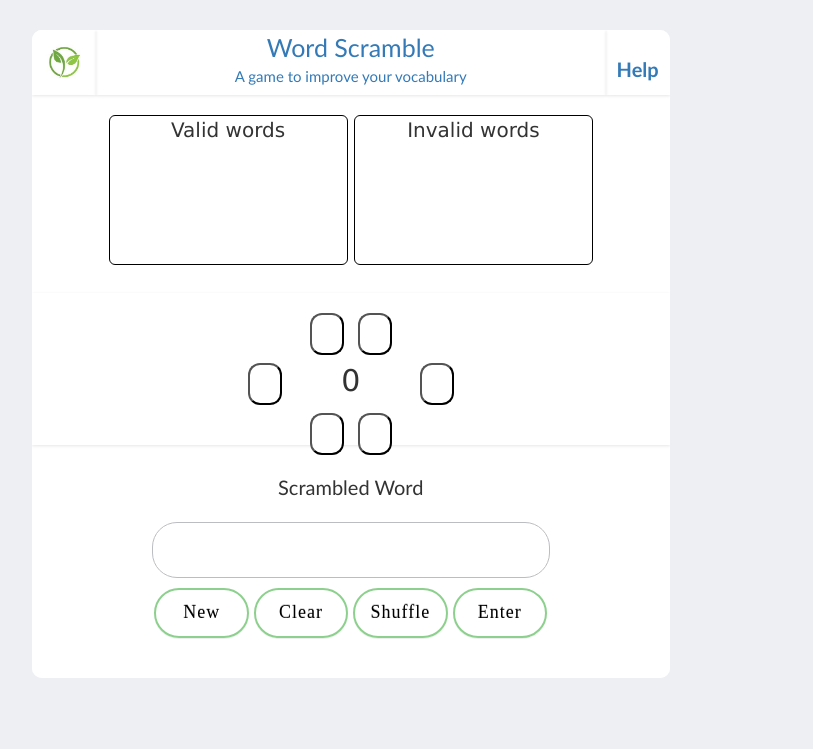
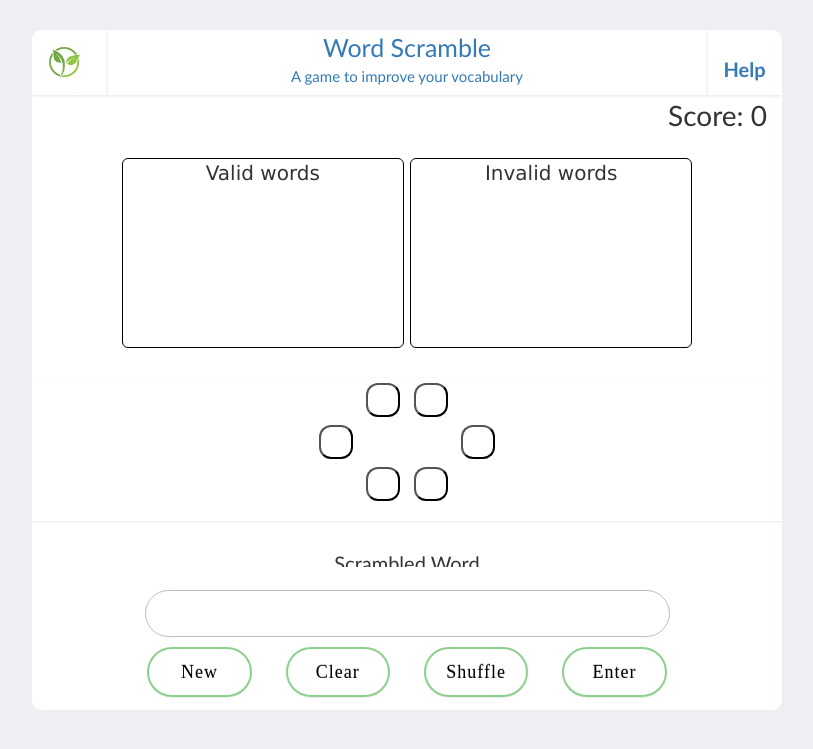
Before and after one commit to PandaWhoCodes/wordlearn, a Flask app: template client/templates/bot.html in a window 1280 px wide. Shown: the top 749 px of the page, without its empty margins (233-1046 px from the left). Run offline with Flask 2, Linux system fonts and the light colour scheme; the template is opened without the code that fills it, so the values that code supplies are empty; parts of the project's set-up code (start-up, migrations or seed data) failed here and were passed over; some libraries are stand-ins or nearby versions.

Commit message:
resizing screens

```diff
--- a/client/static/css/chat_interface.css
+++ b/client/static/css/chat_interface.css
@@ -9,10 +9,10 @@ body {
 
 .chat_window {
   /* position: absolute; */
-  width: 85%;
-  max-width: 800px;
+  width: 100%;
+  max-width: 100%;
   /* max-height: 660px; */
-  height: auto%;
+  height: 85%;
   border-radius: 10px;
   background-color: #fff;
   left: 50%;
@@ -28,7 +28,7 @@ body {
   /*padding: 13px 0px; */
   /*box-shadow: 0 1px 30px rgba(0, 0, 0, 0.1);
   height: 85px;*/
-  height: 65px;
+  height: 9%;
 
 }
 .top_menu .buttons {
@@ -147,18 +147,24 @@ body {
   font-weight: bold;
 }
 .displaywrapper{
-  height: auto;
+  height: 70%;
+}
+
+.score{
+  font-size: 2em;
+  text-align: right;
+  padding: 0 2%;
 }
 .worddisplay {
 
   text-align: center;
   border: 10px black;
-  line-height: 8px;
+  line-height: 1%;
   font-size: 30;
   font-family: Verdana, sans-serif;
   padding: 0 0;
   box-shadow: 0 1px 3px rgba(0, 0, 0, 0.1);
-  height: 19%;
+  height: 30%;
 
 
 }
@@ -169,7 +175,7 @@ body {
 
   font-size: 20px;
   font-family: Verdana, sans-serif;
-  padding: 20 20;
+  padding: 3% 3%;
  /*box-shadow: 0 1px 3px rgba(0, 0, 0, 0.1);*/
 
 }
@@ -177,8 +183,8 @@ body {
   display: inline-block;
   border: 1px black;
   border-style: solid;
-  height: 58%;
-  max-height: 150px;
+  height: 40%;
+  max-height: 40%;
   width: 40%;
   text-align: center;
   border-radius: 6px;
@@ -360,7 +366,7 @@ body {
   position: relative;
   width: 100%;
   background-color: #fff;
-  padding: 20px 120px;
+  padding: 3% 15%;
   /*position: absolute;*/
   bottom: 0;
   }
@@ -495,3 +501,8 @@ input{
 
 
 }
+@media only screen and (max-width: 600px) {
+  div.scrambledword {
+    display: none;
+  }
+}
--- a/client/templates/bot.html
+++ b/client/templates/bot.html
@@ -40,6 +40,7 @@
                   </div>
                 </div>
                 <div class="displaywrapper">
+                    <div class="score"> Score: 0   </div>
                     <div class="validinvalid">
                         <div class="validinvalid_words" id="valid">
                             <div>Valid words</div>
@@ -64,7 +65,6 @@
                             <input type="button" onclick="thirdletter();" class="wordbutton" id="1">
                         </div>
                         <div class="buttondisplay">&nbsp&nbsp&nbsp&nbsp</div>
-                        <div class="buttondisplay" id='score'>0</div>
                         <div class="buttondisplay">&nbsp&nbsp&nbsp&nbsp</div>
                         <div class="buttondisplay">
                             <input type="button" onclick="fourthletter();" class="wordbutton" id="4">
@@ -81,7 +81,7 @@
 
 
                     </div>
-                    <div class='Scrambledword'><br>Scrambled Word</div>
+                    <div class='scrambledword'><br>Scrambled Word</div>
 
                   </div>
                 <div class="bottom_wrapper clearfix">
@@ -139,10 +139,11 @@ if( /Android|webOS|iPhone|iPad|iPod|BlackBerry|IEMobile|Opera Mini/i.test(naviga
     $("#send_button").hide();
 //    $(".message_input_wrapper").append('<span id="sp" style="font-size: x-large;">Press Enter to Submit</span>');
    // $("#msg_input").attr("placeholder", "");
-    $(".bottom_wrapper").css({"padding": "0px 0px"});
+    $(".bottom_wrapper").css({"padding": "0px 10%"});
+    $(".validinvalid").css({"padding": "0px 2%"});
     $("#msg_input").attr("onfocus", "hid();");
     $("#msg_input").attr("onblur", "vi();");
-    $(".message_input_wrapper").css("width", "98%");
+
     $(".chat_window").css("width","100%");
     sp = document.getElementById('sp');
 
@@ -195,7 +196,8 @@ function button_controls(input){
           console.log(response['score']);
           if (text=='valid' || text=='invalid'){
               display_words(input,text);
-              $('#score').text(response['score']);
+              score = 'Score : ' + response['score']
+              $('.score').text(score);
           }
       }
 
```
